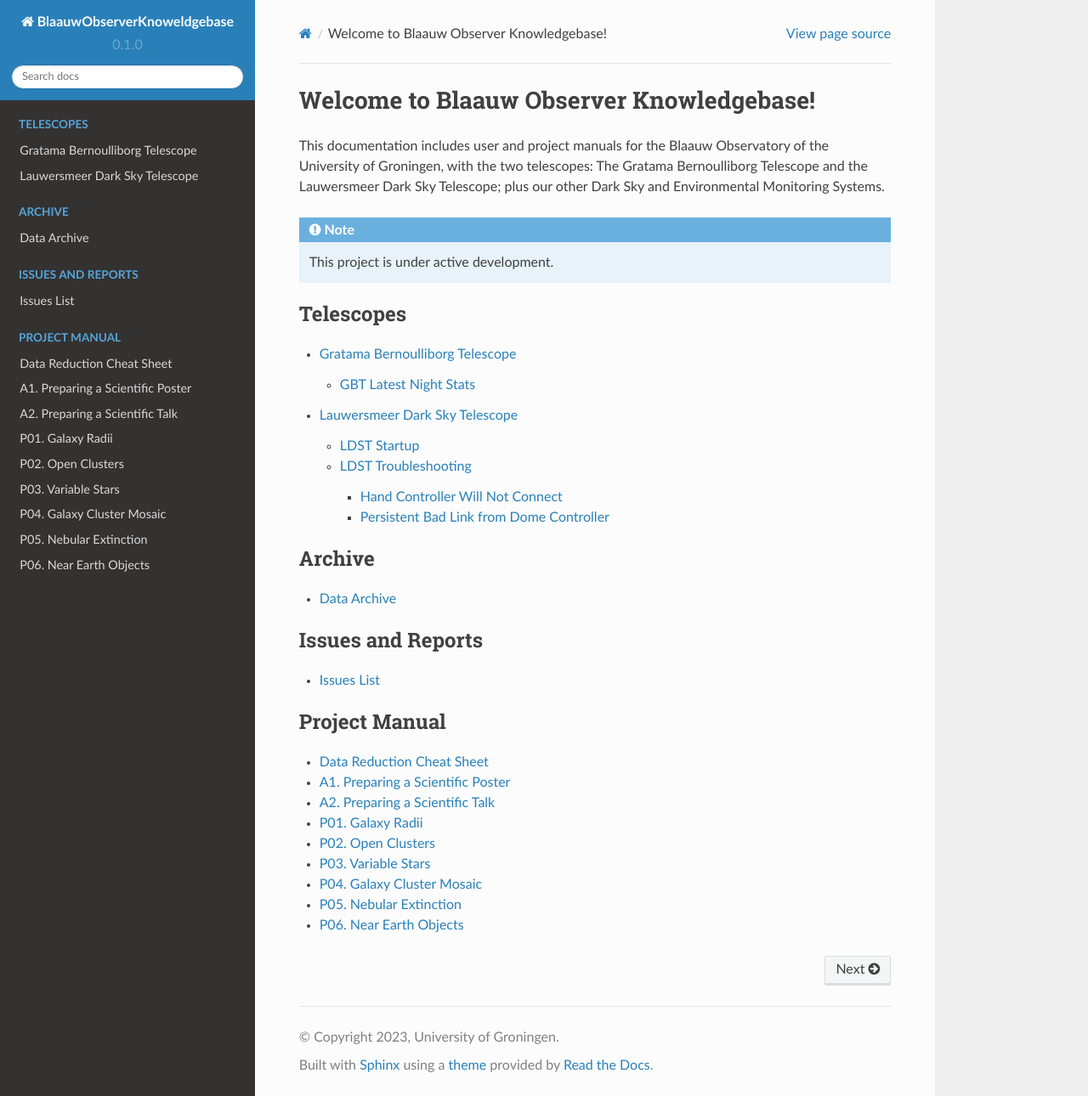
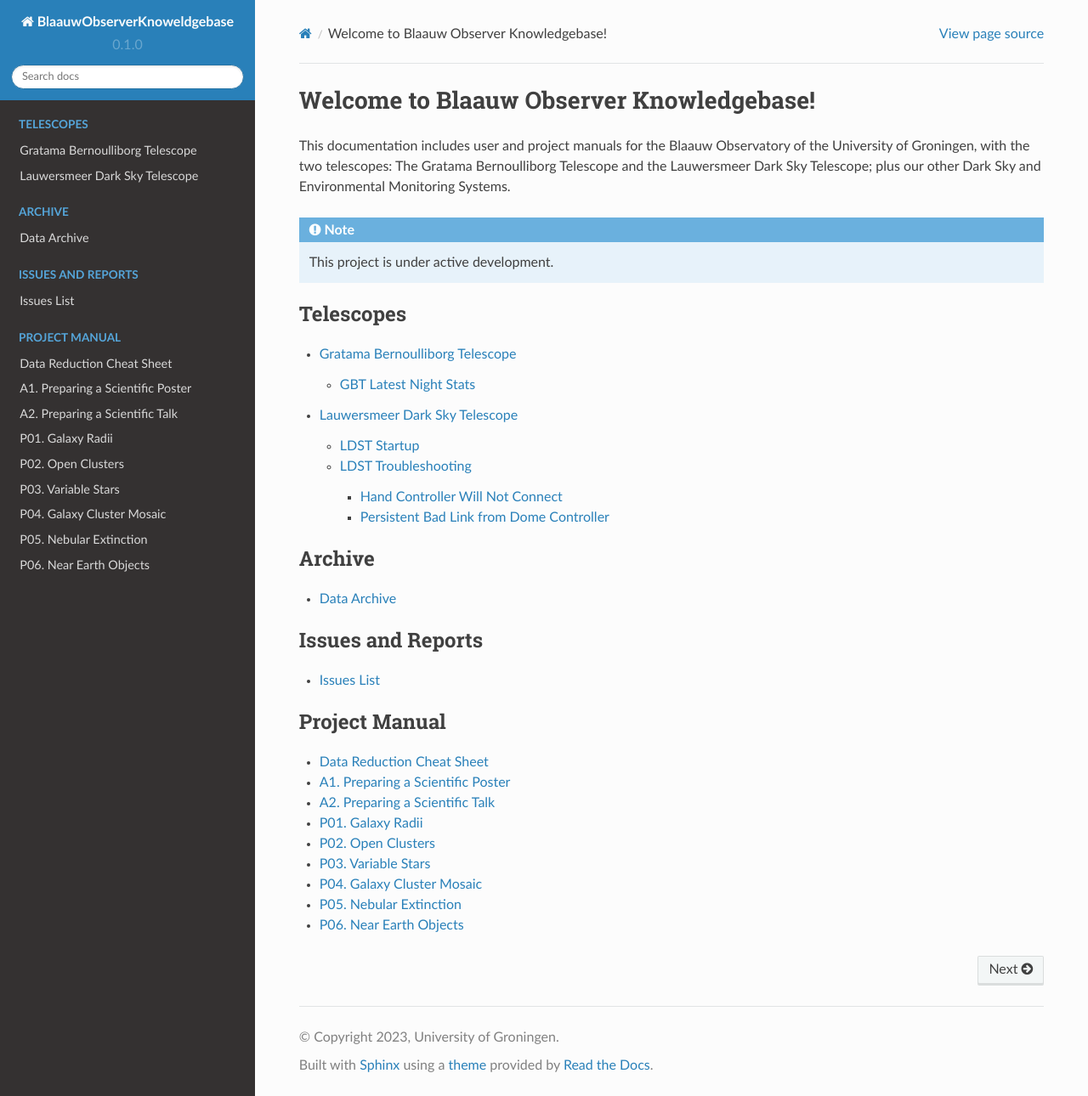
Before and after one commit to harshdmdm/knowledgebase, a Sphinx documentation site: the page built from docs/source/index.rst, in a window 1280 px wide and 1290 px high. Shown: the whole window at 85% size. Built offline with Sphinx 7.4.7 and the Read the Docs theme 2.0.0, drawn with Linux system fonts in a browser that asks for light colours; pages that are not in the unit, such as notebooks, are missing from menus.

Commit message:
Make content full width

```diff
--- /dev/null
+++ b/docs/source/_static/style.css
@@ -0,0 +1,3 @@
+.wy-nav-content {
+    max-width: 100% !important;
+}
--- a/docs/source/conf.py
+++ b/docs/source/conf.py
@@ -36,3 +36,10 @@
 
 extensions.append('sphinx.ext.todo')
 todo_include_todos=True
+
+# -- Custom style file
+html_static_path = ['_static']
+
+html_css_files = [
+    'style.css',
+]
```
